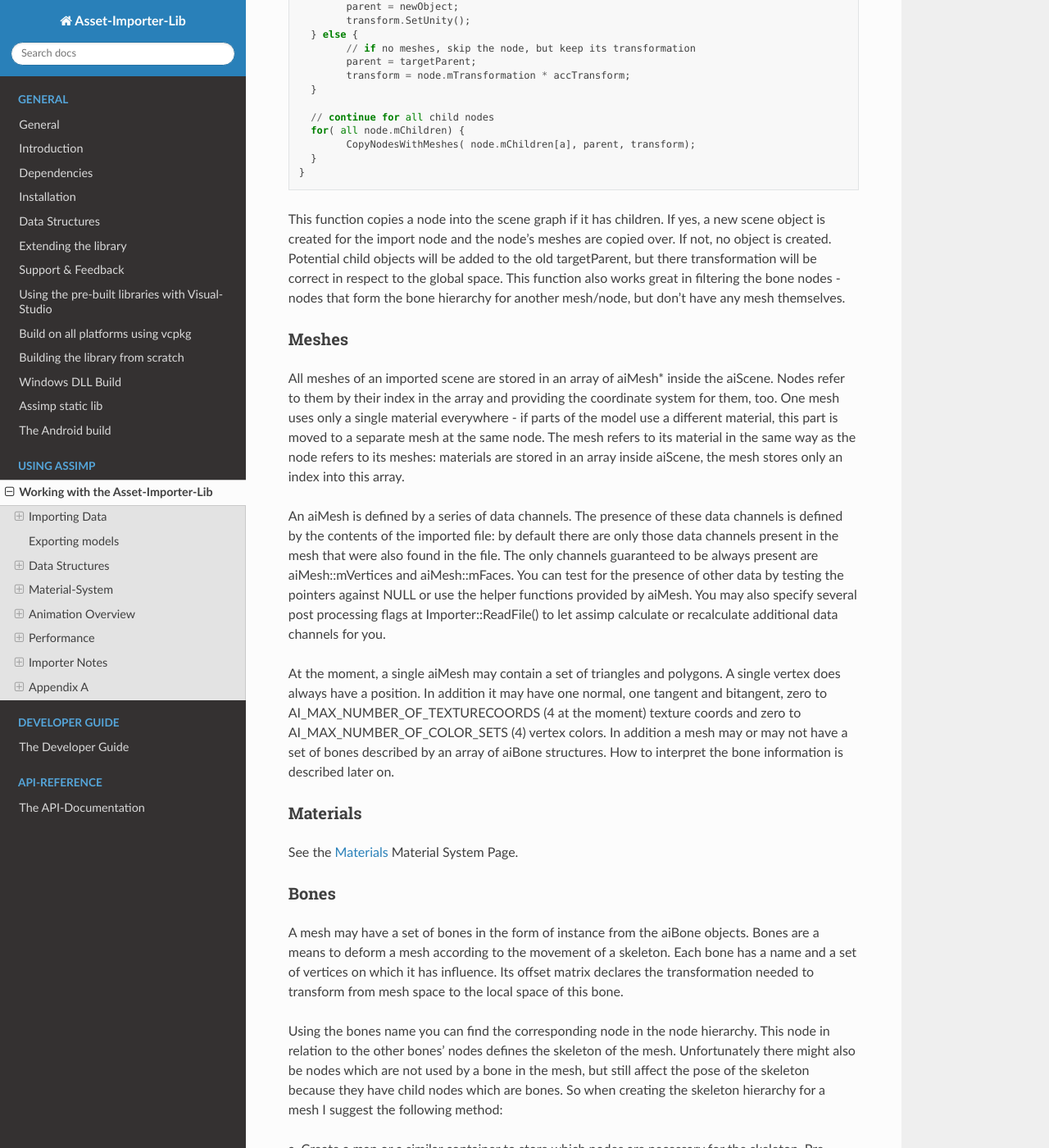
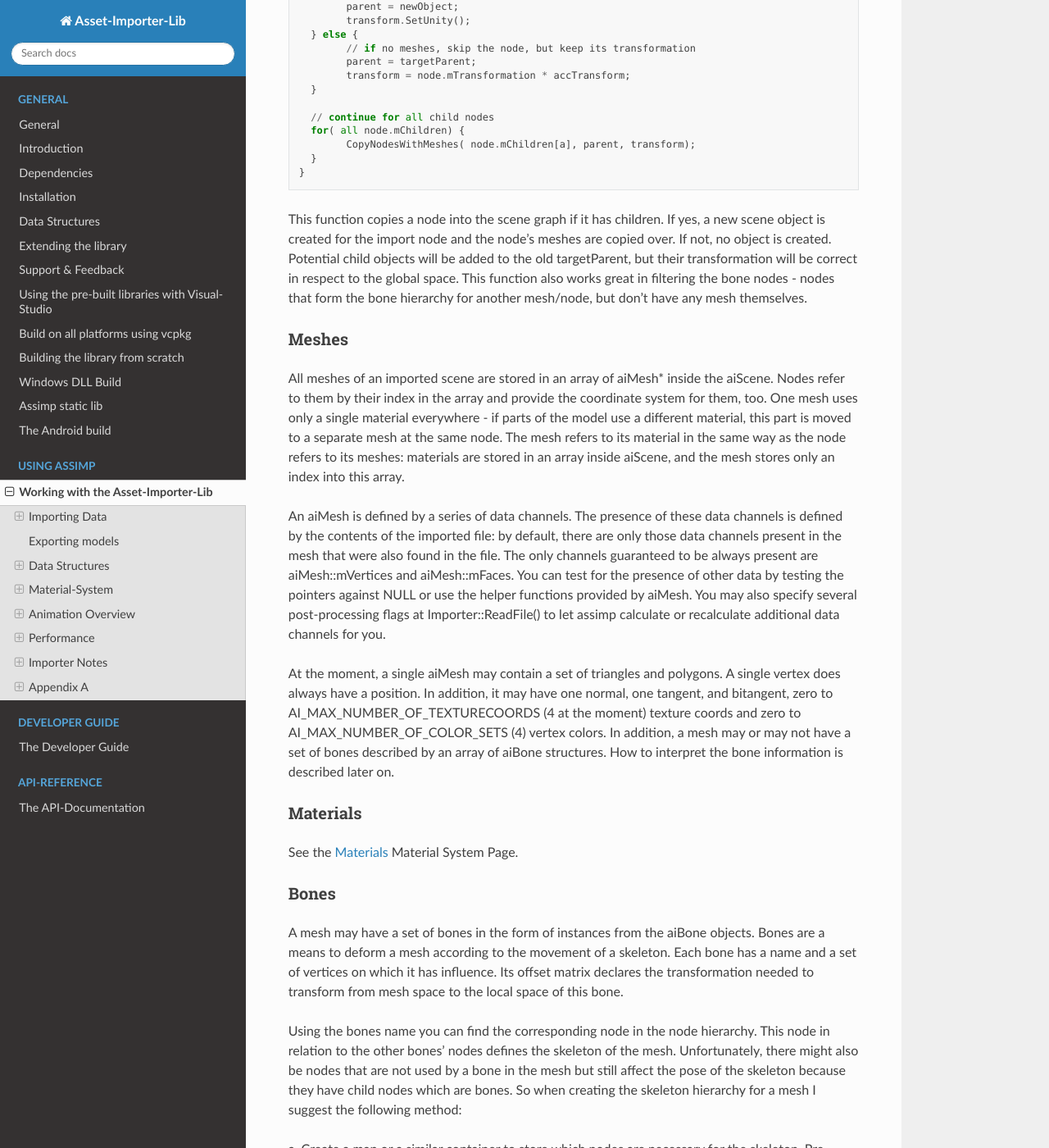
Before and after one commit to assimp/assimp-docs, a Sphinx documentation site: the page built from source/usage/use_the_lib.rst, in a window 1280 px wide and 1400 px high, scrolled down 8619 px. Shown: the whole window at 82% size. Built offline with Sphinx 7.4.7 and the Read the Docs theme 2.0.0, drawn with Linux system fonts in a browser that asks for light colours; some of the changed text lies outside the part shown.

Commit message:
Update use_the_lib.rst
Fix typos

```diff
--- a/source/usage/use_the_lib.rst
+++ b/source/usage/use_the_lib.rst
@@ -58,8 +58,8 @@
       return true;
     }
 
-What exactly is read from the files and how you interpret it is described at the  :ref:`ai_data`.
-The post processing steps that the assimp library can apply to the
+What exactly is read from the files and how you interpret it is described at the:ref:`ai_data`.
+The post-processing steps that the Assimp library can apply to the
 imported data are listed at #aiPostProcessSteps. See the @ref pp Post processing page for more details.
 
 Note that the aiScene data structure returned is declared 'const'. Yes, you can get rid of
@@ -71,7 +71,7 @@
 Access by plain-c function interface
 ------------------------------------
 
-The plain function interface is just as simple, but requires you to manually call the clean-up
+The plain function interface is just as simple but requires you to manually call the clean-up
 after you're done with the imported data. To start the import process, call **aiImportFile()**
 with the filename in question and the desired postprocessing flags like above. If the call
 is successful, an aiScene pointer with the imported data is handed back to you. When you're
@@ -115,7 +115,7 @@
 Using custom IO logic with the C++ class interface
 --------------------------------------------------
 
-The assimp library needs to access files internally. This of course applies to the file you want
+The Assimp library needs to access files internally. This of course applies to the file you want
 to read, but also to additional files in the same folder for certain file formats. By default,
 standard C/C++ IO logic is used to access these files. If your application works in a special
 environment where custom logic is needed to access the specified files, you have to supply
@@ -399,11 +399,11 @@
 The Node-Hierarchy
 ------------------
 
-Nodes are little named entities in the scene that have a place and orientation relative to their parents.
+Nodes are little-named entities in the scene that have a place and orientation relative to their parents.
 Starting from the scene's root node all nodes can have 0 to x child nodes, thus forming a hierarchy.
-They form the base on which the scene is built on: a node can refer to 0..x meshes, can be referred to
-by a bone of a mesh or can be animated by a key sequence of an animation. DirectX calls them "frames",
-others call them "objects", we call them aiNode.
+They form the base on which the scene is built: a node can refer to 0..x meshes, can be referred to
+by a bone of a mesh, or can be animated by a key sequence of an animation. DirectX calls them "frames",
+others call them "objects", and we call them aiNode.
 
 A node can potentially refer to single or multiple meshes. The meshes are not stored inside the node, but
 instead in an array of aiMesh inside the aiScene. A node only refers to them by their array index. This also means
@@ -446,7 +446,7 @@
 
 This function copies a node into the scene graph if it has children. If yes, a new scene object
 is created for the import node and the node's meshes are copied over. If not, no object is created.
-Potential child objects will be added to the old targetParent, but there transformation will be correct
+Potential child objects will be added to the old targetParent, but their transformation will be correct
 in respect to the global space. This function also works great in filtering the bone nodes - nodes
 that form the bone hierarchy for another mesh/node, but don't have any mesh themselves.
 
@@ -456,22 +456,22 @@
 ------
 
 All meshes of an imported scene are stored in an array of aiMesh* inside the aiScene. Nodes refer
-to them by their index in the array and providing the coordinate system for them, too. One mesh uses
+to them by their index in the array and provide the coordinate system for them, too. One mesh uses
 only a single material everywhere - if parts of the model use a different material, this part is
 moved to a separate mesh at the same node. The mesh refers to its material in the same way as the
-node refers to its meshes: materials are stored in an array inside aiScene, the mesh stores only
+node refers to its meshes: materials are stored in an array inside aiScene, and the mesh stores only
 an index into this array.
 
 An aiMesh is defined by a series of data channels. The presence of these data channels is defined
-by the contents of the imported file: by default there are only those data channels present in the mesh
+by the contents of the imported file: by default, there are only those data channels present in the mesh
 that were also found in the file. The only channels guaranteed to be always present are aiMesh::mVertices
 and aiMesh::mFaces. You can test for the presence of other data by testing the pointers against NULL
-or use the helper functions provided by aiMesh. You may also specify several post processing flags
+or use the helper functions provided by aiMesh. You may also specify several post-processing flags
 at Importer::ReadFile() to let assimp calculate or recalculate additional data channels for you.
 
 At the moment, a single aiMesh may contain a set of triangles and polygons. A single vertex does always
-have a position. In addition it may have one normal, one tangent and bitangent, zero to AI_MAX_NUMBER_OF_TEXTURECOORDS
-(4 at the moment) texture coords and zero to AI_MAX_NUMBER_OF_COLOR_SETS (4) vertex colors. In addition
+have a position. In addition, it may have one normal, one tangent, and bitangent, zero to AI_MAX_NUMBER_OF_TEXTURECOORDS
+(4 at the moment) texture coords and zero to AI_MAX_NUMBER_OF_COLOR_SETS (4) vertex colors. In addition,
 a mesh may or may not have a set of bones described by an array of aiBone structures. How to interpret
 the bone information is described later on.
 
@@ -487,18 +487,18 @@
 Bones
 -----
 
-A mesh may have a set of bones in the form of instance from the aiBone objects. Bones are a means to deform a mesh
+A mesh may have a set of bones in the form of instances from the aiBone objects. Bones are a means to deform a mesh
 according to the movement of a skeleton. Each bone has a name and a set of vertices on which it has influence.
 Its offset matrix declares the transformation needed to transform from mesh space to the local space of this bone.
 
 Using the bones name you can find the corresponding node in the node hierarchy. This node in relation
-to the other bones' nodes defines the skeleton of the mesh. Unfortunately there might also be
-nodes which are not used by a bone in the mesh, but still affect the pose of the skeleton because
+to the other bones' nodes defines the skeleton of the mesh. Unfortunately, there might also be
+nodes that are not used by a bone in the mesh but still affect the pose of the skeleton because
 they have child nodes which are bones. So when creating the skeleton hierarchy for a mesh I
 suggest the following method:
 
 a. Create a map or a similar container to store which nodes are necessary for
-the skeleton. Pre-initialise it for all nodes with a "no".
+the skeleton. Pre-initialize it for all nodes with a "no".
 
 b. For each bone in the mesh:
 
@@ -559,7 +559,7 @@
 
 If you need hints on how to convert to or from quaternions, have a look at the
 `Matrix & Quaternion FAQ <http://www.j3d.org/matrix_faq/matrfaq_latest.html>`_. I suggest
-using logarithmic interpolation for the scaling keys if you happen to need them - usually you don't
+using logarithmic interpolation for the scaling keys if you happen to need them - usually, you don't
 need them at all.
 
 .. _ai_textures:
@@ -616,9 +616,9 @@
 
 Each aiMesh refers to one
 material by its index in the array. Due to the vastly diverging definitions and usages of material
-parameters there is no hard definition of a material structure. Instead a material is defined by
+parameters, there is no hard definition of a material structure. Instead, a material is defined by
 a set of properties accessible by their names. Have a look at assimp/material.h to see what types of
-properties are defined. In this file there are also various functions defined to test for the
+properties are defined. In this file, there are also various functions defined to test for the
 presence of certain properties in a material and retrieve their values.
 
 .. _ai_mat_tex:
@@ -927,7 +927,7 @@
 shading pipeline. You'll probably want to limit your handling of all those material keys to a reasonable subset suitable for your purposes
 (for example most 3d engines won't support highly complex multi-layer materials, but many 3d modellers do).
 
-Also note that this sample is targeted at a (shader-based) rendering pipeline for real time graphics.
+Also note that this sample is targeted at a (shader-based) rendering pipeline for real-time graphics.
 
 ::
 
@@ -1267,7 +1267,7 @@
 
 @subsection bl_notes Notes
 
-When filing bugs on the Blender loader, always give the Blender version (or, even better, post the file caused the error).
+When filing bugs on the Blender loader, always give the Blender version (or, even better, post the file that caused the error).
 
 .. _ai_ifc_overview:
 
@@ -1330,17 +1330,17 @@
 Overview
 --------
 
-Ogre importer is currently optimized for the Blender Ogre exporter, because that's the only one that I use. You can find the Blender Ogre exporter at: `OGRE3D forum <http://www.ogre3d.org/forums/viewtopic.php?f=8&t=45922>`_
+Ogre importer is currently optimized for the Blender Ogre exporter because that's the only one that I use. You can find the Blender Ogre exporter at: `OGRE3D forum <http://www.ogre3d.org/forums/viewtopic.php?f=8&t=45922>`_
 
 .. _ai_what:
 
 What will be loaded?
 --------------------
 
-Mesh: Faces, Positions, Normals and all TexCoords. The Materialname will be used to load the material.
+Mesh: Faces, Positions, Normals, and all TexCoords. The Materialname will be used to load the material.
 
 Material: The right material in the file will be searched, the importer should work with materials who
-have 1 technique and 1 pass in this technique. From there, the texturename (for 1 color- and 1 normalmap) and the
+have 1 technique and 1 pass in this technique. From there, the texture name (for 1 color- and 1 normal map) and the
 materialcolors (but not in custom materials) will be loaded. Also, the materialname will be set.
 
 Skeleton: Skeleton with Bone hierarchy (Position and Rotation, but no Scaling in the skeleton is supported), names and transformations,
```
Also changed, not shown: other parts of source/usage/use_the_lib.rst (+43 -43 lines).
